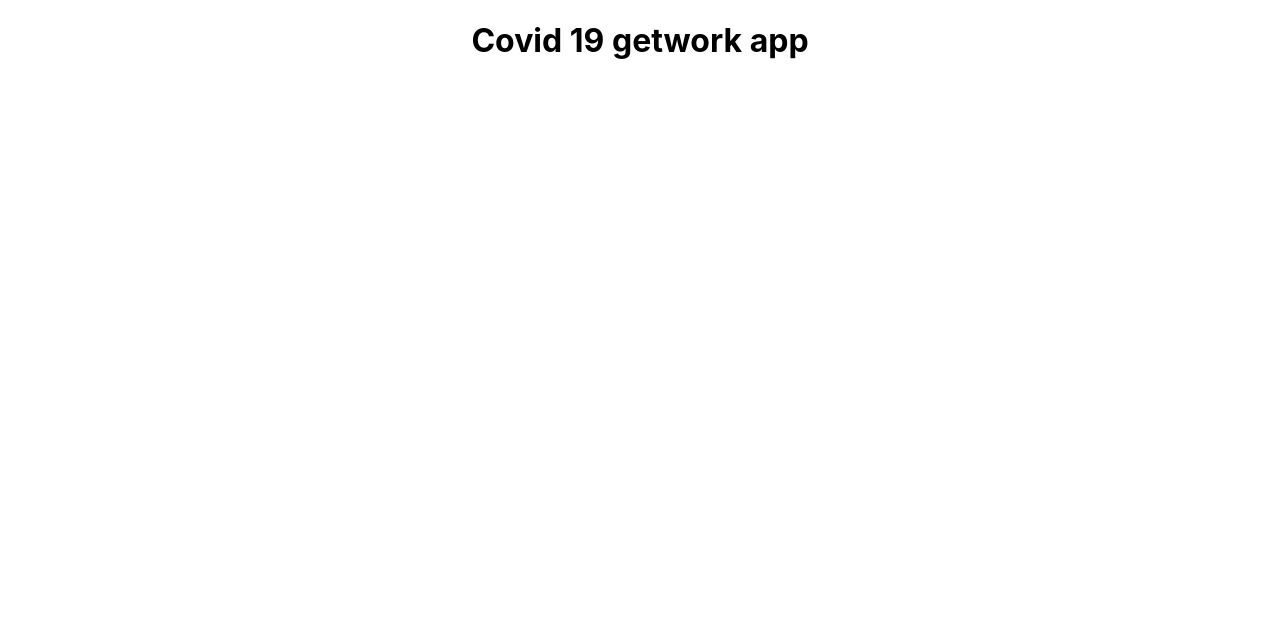
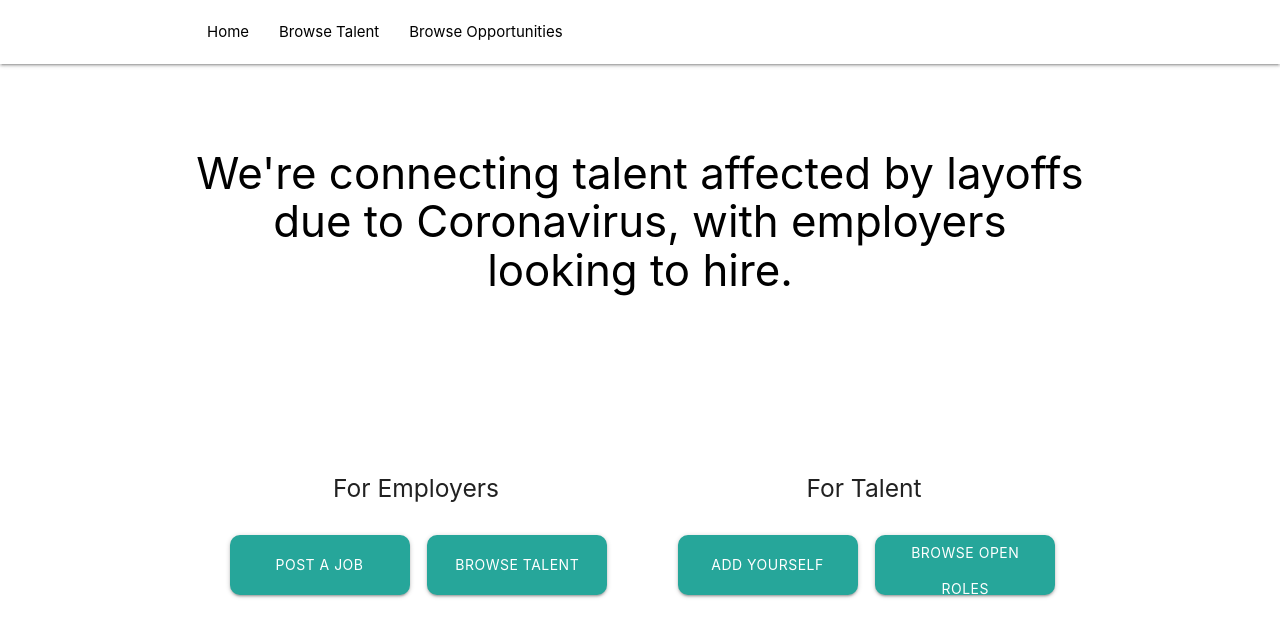
Before and after one commit to FuzzySid/getwork-covid19, a React (Create React App) app: page / in a window 1280 px wide. Shown: the top 636 px of the page. Built offline with nearby package versions, Linux system fonts and the light colour scheme.

Commit message:
basic template added

```diff
--- a/package.json
+++ b/package.json
@@ -8,6 +8,8 @@
     "@testing-library/user-event": "^7.2.1",
     "react": "^16.13.1",
     "react-dom": "^16.13.1",
+    "react-router": "^5.1.2",
+    "react-router-dom": "^5.1.2",
     "react-scripts": "3.4.1"
   },
   "scripts": {
--- a/public/index.html
+++ b/public/index.html
@@ -14,7 +14,12 @@
       manifest.json provides metadata used when your web app is installed on a
       user's mobile device or desktop. See https://developers.google.com/web/fundamentals/web-app-manifest/
     -->
-    <link rel="manifest" href="%PUBLIC_URL%/manifest.json" />
+    <link rel="stylesheet" href="https://cdnjs.cloudflare.com/ajax/libs/materialize/1.0.0/css/materialize.min.css">
+
+
+
+    <link href="https://fonts.googleapis.com/icon?family=Material+Icons" rel="stylesheet">
+    <link href="https://fonts.googleapis.com/css?family=Montserrat&display=swap" rel="stylesheet">
     <!--
       Notice the use of %PUBLIC_URL% in the tags above.
       It will be replaced with the URL of the `public` folder during the build.
@@ -39,5 +44,12 @@
       To begin the development, run `npm start` or `yarn start`.
       To create a production bundle, use `npm run build` or `yarn build`.
     -->
+     <!--JavaScript at end of body for optimized loading-->
+     <script src="https://cdnjs.cloudflare.com/ajax/libs/jquery/3.4.1/jquery.min.js"></script>
+     <script src="https://cdnjs.cloudflare.com/ajax/libs/twitter-bootstrap/4.4.1/js/bootstrap.bundle.min.js"></script>
+     <script src="https://unpkg.com/ionicons@5.0.0/dist/ionicons.js"></script>
+     <script src="https://cdnjs.cloudflare.com/ajax/libs/materialize/1.0.0/js/materialize.min.js"></script>
+     <!-- Compiled and minified JavaScript -->
+     <script src="https://cdnjs.cloudflare.com/ajax/libs/materialize/1.0.0/js/materialize.min.js"></script>
   </body>
 </html>
--- a/src/App.css
+++ b/src/App.css
@@ -1,5 +1,7 @@
 .App {
   text-align: center;
+
+
 }
 
 .App-logo {
--- a/src/App.js
+++ b/src/App.js
@@ -1,10 +1,23 @@
 import React from 'react';
+import {Switch, BrowserRouter, Route} from 'react-router-dom'
 import './App.css';
+import Main from './components/Main';
+import BrowseTalent from './components/BrowseTalent';
+import BrowseRoles from './components/BrowseRoles';
+import Navbar from './components/ui/Navbar';
 
 function App() {
   return (
     <div className="App">
-      <h1>Covid 19 getwork app</h1>
+
+        <BrowserRouter>
+        <Navbar></Navbar>
+          <Switch>
+            <Route exact="true" path="/" component={Main}></Route>
+            <Route exact="true" path="/browse/talent" component={BrowseTalent}></Route>
+            <Route exact="true" path="/browse/roles" component={BrowseRoles}></Route>
+          </Switch>
+        </BrowserRouter>
     </div>
   );
 }
--- /dev/null
+++ b/src/components/BrowseRoles.js
@@ -0,0 +1,11 @@
+import React from 'react';
+
+const BrowseRoles=()=>{
+    return(
+        <div className="main">
+            <h1>BrowseRoles</h1>
+        </div>
+    )
+}
+
+export default BrowseRoles;
--- /dev/null
+++ b/src/components/BrowseTalent.js
@@ -0,0 +1,11 @@
+import React from 'react';
+
+const BrowseTalent=()=>{
+    return(
+        <div className="main">
+            <h1>Browse Talent</h1>
+        </div>
+    )
+}
+
+export default BrowseTalent;
--- /dev/null
+++ b/src/components/Main.css
@@ -0,0 +1,65 @@
+.main nav ul a,
+nav .brand-logo {
+  color: #444;
+}
+
+.main p {
+  line-height: 2rem;
+}
+
+.main .sidenav-trigger {
+  color: #26a69a;
+}
+
+.main h2{
+  font-weight: bold;
+}
+
+.main .section{
+  max-height: 200px;
+}
+.main button{
+  height: 60px;
+  width: 180px;
+  border-radius: 10px;
+}
+/* .nav-btn{
+  padding: 2px;
+  margin: 2px;
+} */
+.main .parallax-container {
+  min-height: 380px;
+  line-height: 0;
+  height: auto;
+  color: rgba(255,255,255,.9);
+}
+ .main .parallax-container .section {
+    width: 100%;
+  }
+
+@media only screen and (max-width : 992px) {
+  .main .parallax-container .section {
+    position: absolute;
+    top: 40%;
+  }
+ .main #index-banner .section {
+    top: 10%;
+  }
+}
+
+@media only screen and (max-width : 600px) {
+  #index-banner .section {
+    top: 0;
+  }
+}
+
+.icon-block {
+  padding: 0 15px;
+}
+.icon-block .material-icons {
+  font-size: inherit;
+}
+
+footer.page-footer {
+  margin: 0;
+}
--- /dev/null
+++ b/src/components/Main.js
@@ -0,0 +1,83 @@
+import React from 'react';
+import './Main.css';
+
+
+const Main=()=>{
+    return(
+        <div className="main">
+
+        <div id="index-banner" className="parallax-container">
+          <div className="section col s12 m12">
+            <div className="container">
+
+              <h1 className="header center teal-text text-lighten-2"></h1>
+              <div className="row center">
+                <h3 className="header col s12 black-text">
+                We're connecting talent affected by layoffs due to Coronavirus, with employers looking to hire.</h3>
+              </div>
+              {/* <div className="row center">
+                <a href="http://materializecss.com/getting-started.html" id="download-button" className="btn-large waves-effect waves-light teal lighten-1">Get Started</a>
+              </div> */}
+              <br /><br />
+            </div>
+          </div>
+          {/* <div className="parallax"><img src="background1.jpg" alt="Unsplashed background img 1" /></div> */}
+        </div>
+        <div className="container">
+          <div className="section">
+            {/*   Icon Section   */}
+            <div className="row">
+              <div className="col s12 m6">
+                <div className="icon-block">
+                  {/* <h2 className="center brown-text"><i className="material-icons">flash_on</i></h2> */}
+                  <h5 className="center">For Employers</h5>
+                  <br/>
+                 <div className="col m6 nav-btn">
+                   <button className="btn">POST A JOB</button>
+                 </div>
+                 <div className="col m6 nav-btn">
+                   <button className="btn">BROWSE TALENT</button>
+                 </div>
+                </div>
+              </div>
+              <div className="col s12 m6 center-align">
+                <div className="icon-block">
+                  {/* <h2 className="center brown-text"><i className="material-icons">group</i></h2> */}
+                  <h5 className="center">For Talent</h5>
+                  <br/>
+                  <div className="col m6 nav-btn">
+                   <button className="btn">ADD YOURSELF</button>
+                 </div>
+                 <div className="col m6 nav-btn">
+                   <button className="btn">BROWSE OPEN ROLES</button>
+                 </div>
+                </div>
+              </div>
+              {/* <div className="col s12 m4">
+                <div className="icon-block">
+                  <h2 className="center brown-text"><i className="material-icons">settings</i></h2>
+                  <h5 className="center">Easy to work with</h5>
+                  <p className="light">We have provided detailed documentation as well as specific code examples to help new users get started. We are also always open to feedback and can answer any questions a user may have about Materialize.</p>
+                </div>
+              </div> */}
+            </div>
+          </div>
+        </div>
+        {/* <div className="parallax-container valign-wrapper">
+          <div className="section no-pad-bot">
+            <div className="container">
+              <div className="row center">
+                <h5 className="header col s12 light">A modern responsive front-end framework based on Material Design</h5>
+              </div>
+            </div>
+          </div>
+          <div className="parallax"><img src="background2.jpg" alt="Unsplashed background img 2" /></div>
+        </div> */}
+
+
+
+        </div>
+    )
+}
+
+export default Main;
--- /dev/null
+++ b/src/components/ui/Navbar.js
@@ -0,0 +1,25 @@
+import React from 'react';
+import {Navlink, Link} from 'react-router-dom';
+
+const Navbar=()=>{
+    return(
+        <nav className="white" role="navigation">
+          <div className="nav-wrapper container">
+
+            <ul className="hide-on-med-and-down center">
+               <li><Link className="black-text" to="/">Home</Link></li>
+              <li><Link className="black-text" to="/browse/talent">Browse Talent</Link></li>
+              <li><Link className="black-text" to="/browse/roles">Browse Opportunities</Link></li>
+            </ul>
+            <ul id="nav-mobile" className="sidenav black-text">
+              <li><Link className="black-text" to="/">Home</Link></li>
+              <li><Link className="black-text" to="/browse/talent">Browse Talent</Link></li>
+              <li><Link className="black-text" to="/browse/roles">Browse Opportunities</Link></li>
+            </ul>
+            <a href="#" data-target="nav-mobile" className="sidenav-trigger"><i className="material-icons">menu</i></a>
+          </div>
+        </nav>
+    )
+}
+
+export default Navbar;
--- a/src/index.css
+++ b/src/index.css
@@ -5,6 +5,7 @@ body {
     sans-serif;
   -webkit-font-smoothing: antialiased;
   -moz-osx-font-smoothing: grayscale;
+  max-height: 1000px;
 }
 
 code {
```
Also changed, not shown: 1 other file (tests, documents, lock files or other folders).
